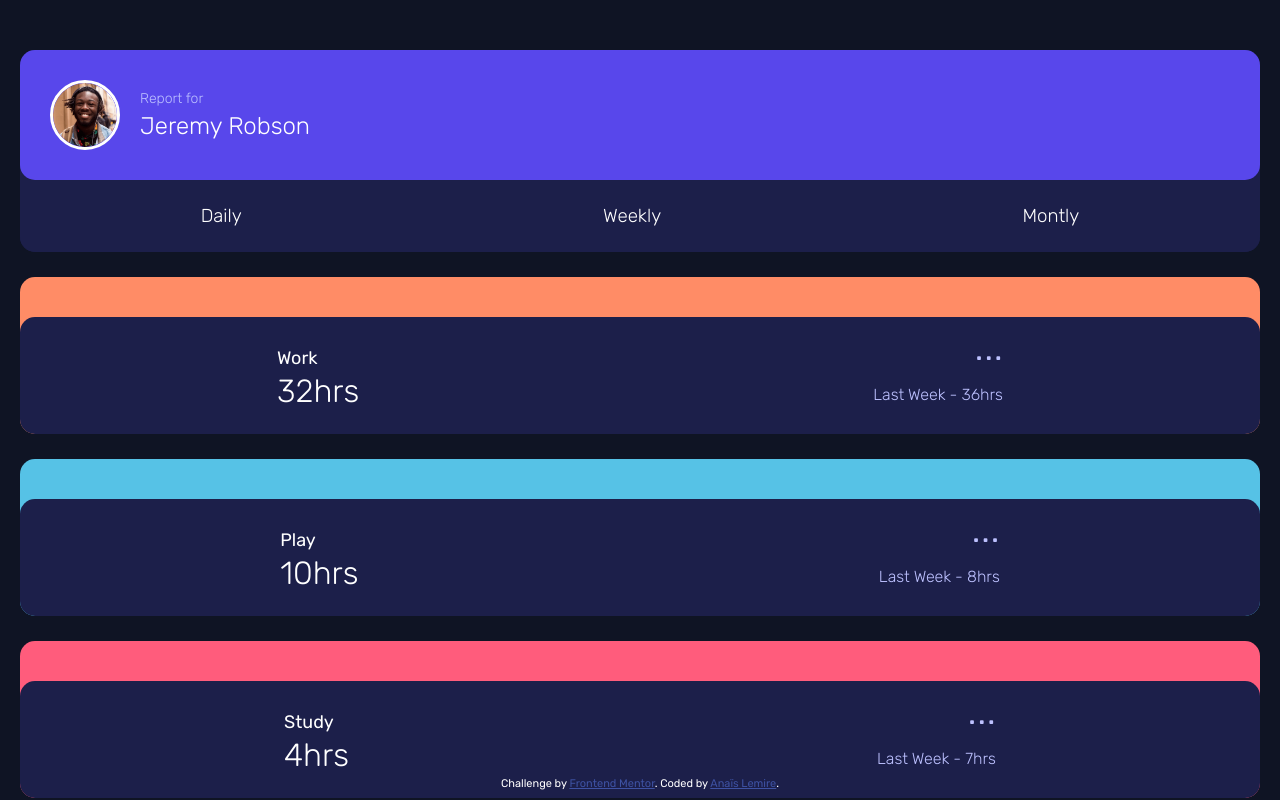
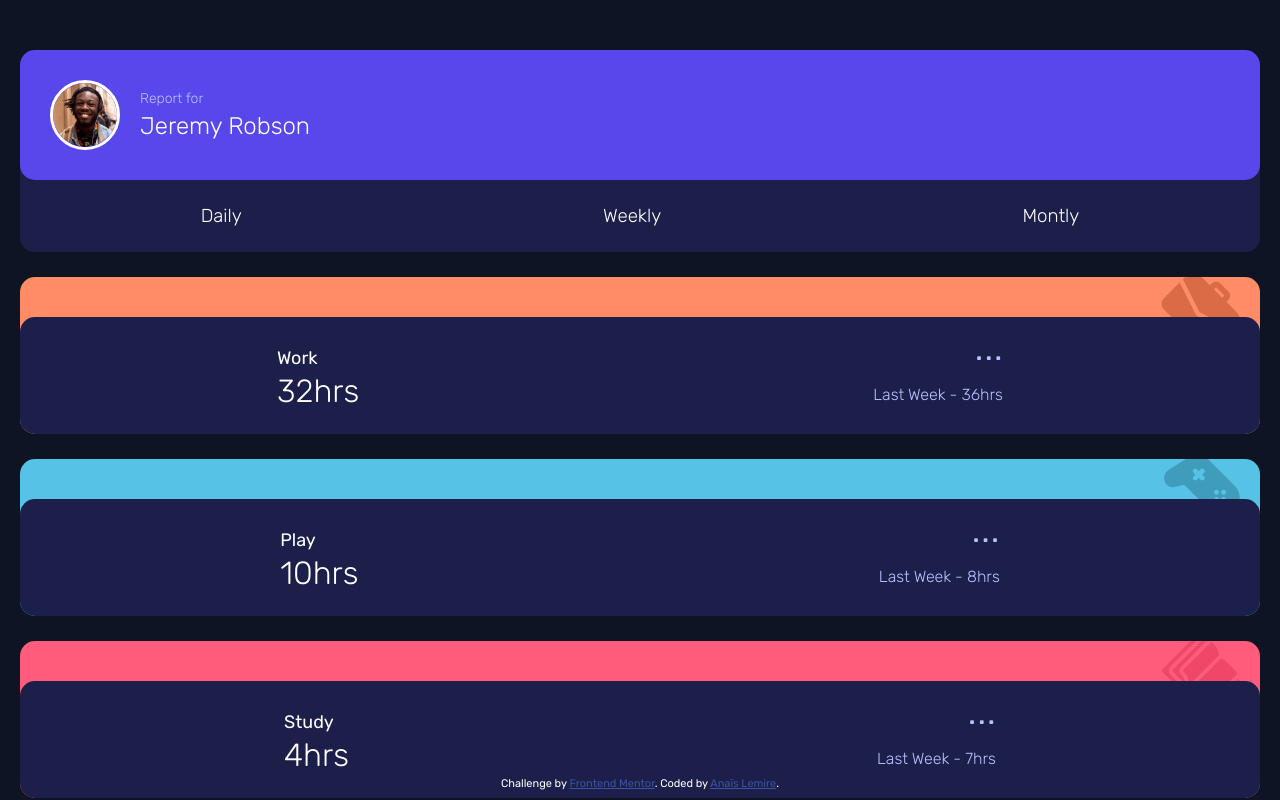
Before and after one commit to anaislcno/Time-Tracker-Dashboard, a React (Vite) app: page / in a window 1280 px wide. Shown: the top 800 px of the page. Built offline with nearby package versions, Linux system fonts and the light colour scheme.

Commit message:
add img types to cards

```diff
--- a/src/components/TrackerCard/TrackerCard.css
+++ b/src/components/TrackerCard/TrackerCard.css
@@ -6,27 +6,27 @@
 
 /* Card color vars */
 
-.tracker-card.orange {
+.tracker-card.work {
   background-color: var(--light-orange);
 }
 
-.tracker-card.blue {
+.tracker-card.play {
   background-color: var(--soft-blue);
 }
 
-.tracker-card.red {
+.tracker-card.study {
   background-color: var(--light-red);
 }
 
-.tracker-card.green {
+.tracker-card.exercise {
   background-color: var(--lime-green);
 }
 
-.tracker-card.violet {
+.tracker-card.social {
   background-color: var(--violet);
 }
 
-.tracker-card.yellow {
+.tracker-card.selfcare {
   background-color: var(--yellow);
 }
 
@@ -69,4 +69,33 @@
   height: 40px;
   border-radius: 15px 15px 0px 0px;
   background-color: transparent;
+  background-image: url(../../assets/images/icon-play.svg);
+  background-repeat: no-repeat;
+  background-position: right 20px top -5px;
 }
+
+/* Card img vars */
+
+.background.work {
+  background-image: url(../../assets/images/icon-work.svg);
+}
+
+.background.play {
+  background-image: url(../../assets/images/icon-play.svg);
+}
+
+.background.study {
+  background-image: url(../../assets/images/icon-study.svg);
+}
+
+.background.exercise {
+  background-image: url(../../assets/images/icon-exercise.svg);
+}
+
+.background.social {
+  background-image: url(../../assets/images/icon-social.svg);
+}
+
+.background.selfcare {
+  background-image: url(../../assets/images/icon-self-care.svg);
+}
--- a/src/components/TrackerCard/TrackerCard.tsx
+++ b/src/components/TrackerCard/TrackerCard.tsx
@@ -17,16 +17,18 @@ type DataItem = {
 type CardProps = {
   data: DataItem;
   color: string;
+  img: string;
 };
 
-const TrackerCard = ({ data, color }: CardProps) => {
+const TrackerCard = ({ data, color, img }: CardProps) => {
   const colorCard = { color };
+  const imgCard = { img };
   const { title, timeframes } = data;
   const { current: currentHours, previous: previousHours } = timeframes.weekly;
 
   return (
     <div className={`tracker-card ${colorCard.color}`}>
-      <div className="background">{/* <img src="" /> */}</div>
+      <div className={`background ${imgCard.img}`}></div>
       <div className="tracker-infos">
         <div>
           <h2>{title}</h2>
--- a/src/components/TrackerList/TrackerList.tsx
+++ b/src/components/TrackerList/TrackerList.tsx
@@ -2,31 +2,60 @@ import data from "./../../data/data.json";
 import TrackerCard from "../TrackerCard/TrackerCard";
 
 enum CategoryColor {
-  orange = "orange",
-  blue = "blue",
-  red = "red",
-  green = "green",
-  violet = "violet",
-  yellow = "yellow",
+  work = "work",
+  play = "play",
+  study = "study",
+  exercise = "exercise",
+  social = "social",
+  selfcare = "selfcare",
   default = "default",
 }
 
 function getColorById(title: string): CategoryColor {
   switch (title) {
     case "Work":
-      return CategoryColor.orange;
+      return CategoryColor.work;
     case "Play":
-      return CategoryColor.blue;
+      return CategoryColor.play;
     case "Study":
-      return CategoryColor.red;
+      return CategoryColor.study;
     case "Exercise":
-      return CategoryColor.green;
+      return CategoryColor.exercise;
     case "Social":
-      return CategoryColor.violet;
+      return CategoryColor.social;
     case "Self Care":
-      return CategoryColor.yellow;
+      return CategoryColor.selfcare;
     default:
       return CategoryColor.default;
+  }
+}
+
+enum CategoryImg {
+  work = "work",
+  play = "play",
+  study = "study",
+  exercise = "exercise",
+  social = "social",
+  selfcare = "selfcare",
+  default = "default",
+}
+
+function getImgById(title: string): CategoryImg {
+  switch (title) {
+    case "Work":
+      return CategoryImg.work;
+    case "Play":
+      return CategoryImg.play;
+    case "Study":
+      return CategoryImg.study;
+    case "Exercise":
+      return CategoryImg.exercise;
+    case "Social":
+      return CategoryImg.social;
+    case "Self Care":
+      return CategoryImg.selfcare;
+    default:
+      return CategoryImg.default;
   }
 }
 
@@ -35,7 +64,12 @@ const TrackerCardList = () => {
   return (
     <div>
       {data.map((item, index) => (
-        <TrackerCard key={index} data={item} color={getColorById(item.title)} />
+        <TrackerCard
+          key={index}
+          data={item}
+          color={getColorById(item.title)}
+          img={getImgById(item.title)}
+        />
       ))}
     </div>
   );
```
